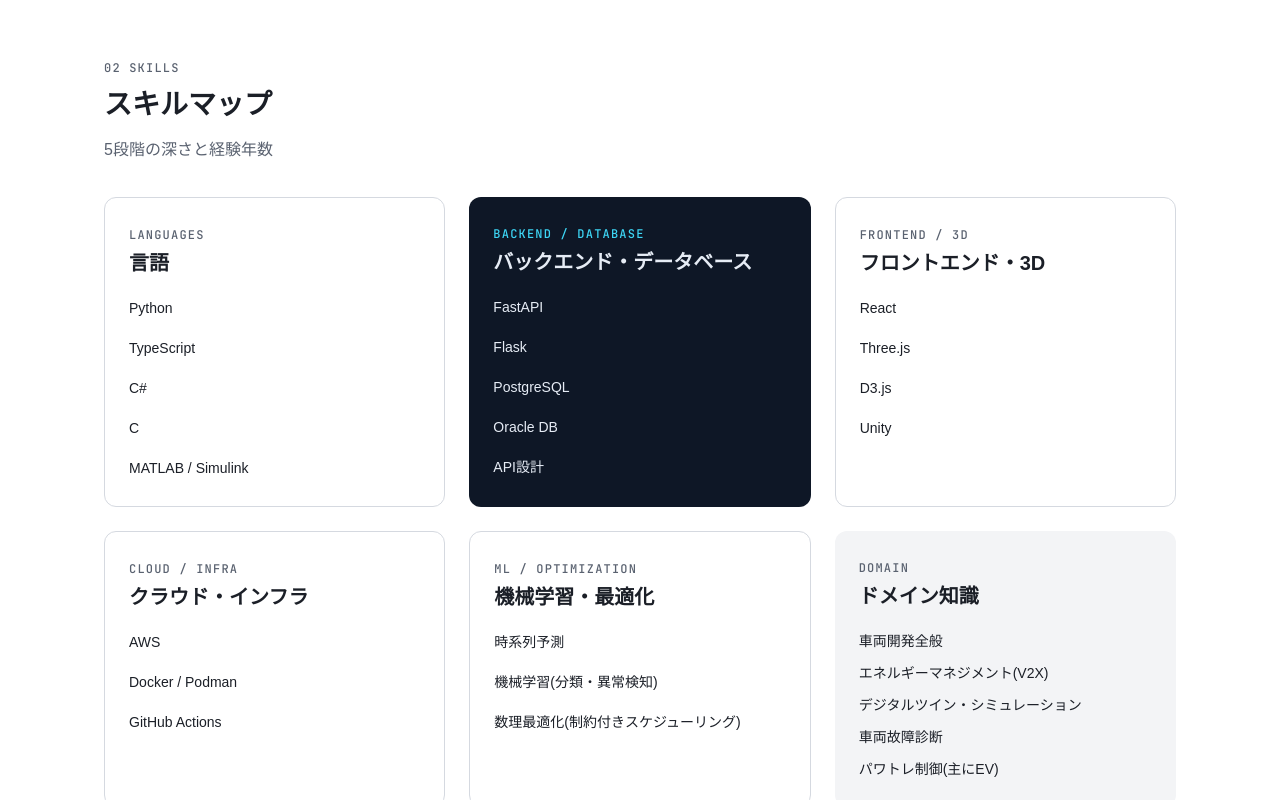
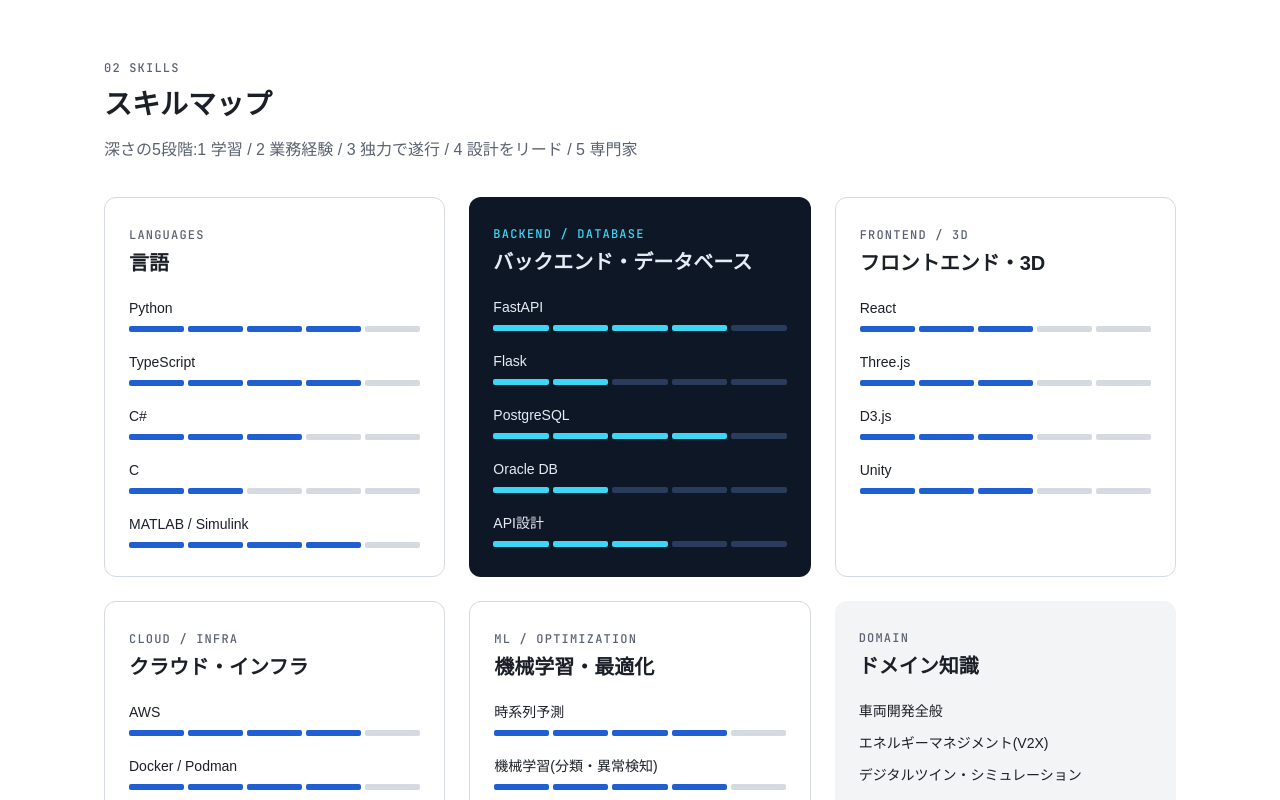
Before and after one commit to koshio123/portfolio, a Next.js app: page /experience in a window 1280 px wide. Shown: the part 1400-2200 px from the top of the page. Built offline with nearby package versions, Linux system fonts and the light colour scheme; a web font is replaced by a local one.

Commit message:
Experience: スキルの習熟度と基準の凡例を記入

```diff
--- a/app/experience/page.tsx
+++ b/app/experience/page.tsx
@@ -1,6 +1,6 @@
 import type { Metadata } from "next";
 import Link from "next/link";
-import { careers, certifications, domains, skillGroups, type Skill } from "@/content/experience";
+import { careers, certifications, domains, skillGroups, skillLevels, type Skill } from "@/content/experience";
 import { getProject } from "@/content/projects";
 import { site } from "@/content/site";
 import { SectionHeading } from "@/components/ui/SectionHeading";
@@ -93,7 +93,7 @@
       </section>
 
       <section className="flex flex-col gap-8">
-        <SectionHeading label="02 SKILLS" title="スキルマップ" description="5段階の深さと経験年数" />
+        <SectionHeading label="02 SKILLS" title="スキルマップ" description={`深さの5段階:${skillLevels.map((l, i) => `${i + 1} ${l}`).join(" / ")}`} />
         <div className="grid gap-6 md:grid-cols-2 lg:grid-cols-3">
           {skillGroups.map((g) => (
             <div
--- a/content/experience.ts
+++ b/content/experience.ts
@@ -79,11 +79,11 @@
     label: "LANGUAGES",
     title: "言語",
     skills: [
-      { name: "Python", level: null, years: null },
-      { name: "TypeScript", level: null, years: null },
-      { name: "C#", level: null, years: null },
-      { name: "C", level: null, years: null },
-      { name: "MATLAB / Simulink", level: null, years: null },
+      { name: "Python", level: 4, years: null },
+      { name: "TypeScript", level: 4, years: null },
+      { name: "C#", level: 3, years: null },
+      { name: "C", level: 2, years: null },
+      { name: "MATLAB / Simulink", level: 4, years: null },
     ],
   },
   {
@@ -92,11 +92,11 @@
     title: "バックエンド・データベース",
     primary: true,
     skills: [
-      { name: "FastAPI", level: null, years: null },
-      { name: "Flask", level: null, years: null },
-      { name: "PostgreSQL", level: null, years: null },
-      { name: "Oracle DB", level: null, years: null },
-      { name: "API設計", level: null, years: null },
+      { name: "FastAPI", level: 4, years: null },
+      { name: "Flask", level: 2, years: null },
+      { name: "PostgreSQL", level: 4, years: null },
+      { name: "Oracle DB", level: 2, years: null },
+      { name: "API設計", level: 3, years: null },
     ],
   },
   {
@@ -104,10 +104,10 @@
     label: "FRONTEND / 3D",
     title: "フロントエンド・3D",
     skills: [
-      { name: "React", level: null, years: null },
-      { name: "Three.js", level: null, years: null },
-      { name: "D3.js", level: null, years: null },
-      { name: "Unity", level: null, years: null },
+      { name: "React", level: 3, years: null },
+      { name: "Three.js", level: 3, years: null },
+      { name: "D3.js", level: 3, years: null },
+      { name: "Unity", level: 3, years: null },
     ],
   },
   {
@@ -115,9 +115,9 @@
     label: "CLOUD / INFRA",
     title: "クラウド・インフラ",
     skills: [
-      { name: "AWS", level: null, years: null },
-      { name: "Docker / Podman", level: null, years: null },
-      { name: "GitHub Actions", level: null, years: null },
+      { name: "AWS", level: 4, years: null },
+      { name: "Docker / Podman", level: 4, years: null },
+      { name: "GitHub Actions", level: 3, years: null },
     ],
   },
   {
@@ -125,14 +125,17 @@
     label: "ML / OPTIMIZATION",
     title: "機械学習・最適化",
     skills: [
-      { name: "時系列予測", level: null, years: null },
-      { name: "機械学習(分類・異常検知)", level: null, years: null },
-      { name: "数理最適化(制約付きスケジューリング)", level: null, years: null },
+      { name: "時系列予測", level: 4, years: null },
+      { name: "機械学習(分類・異常検知)", level: 4, years: null },
+      { name: "数理最適化(制約付きスケジューリング)", level: 3, years: null },
     ],
   },
 ];
 
 /** ドメイン知識(業務領域)。深さ・年数は付けない */
+/** 深さ(level)の基準。スキルマップの凡例に出す */
+export const skillLevels = ["学習", "業務経験", "独力で遂行", "設計をリード", "専門家"];
+
 export const domains: string[] = [
   "車両開発全般",
   "エネルギーマネジメント(V2X)",
```
